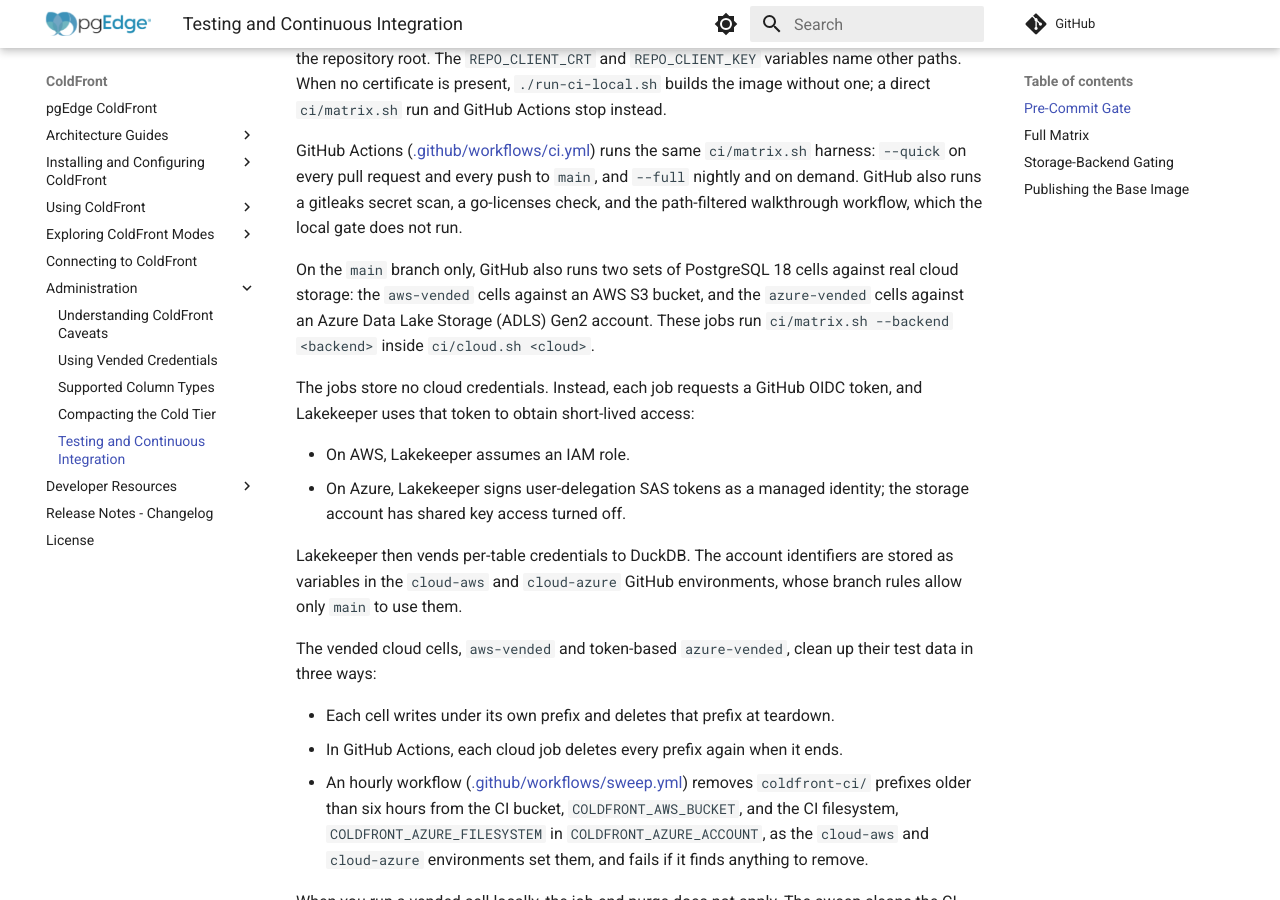
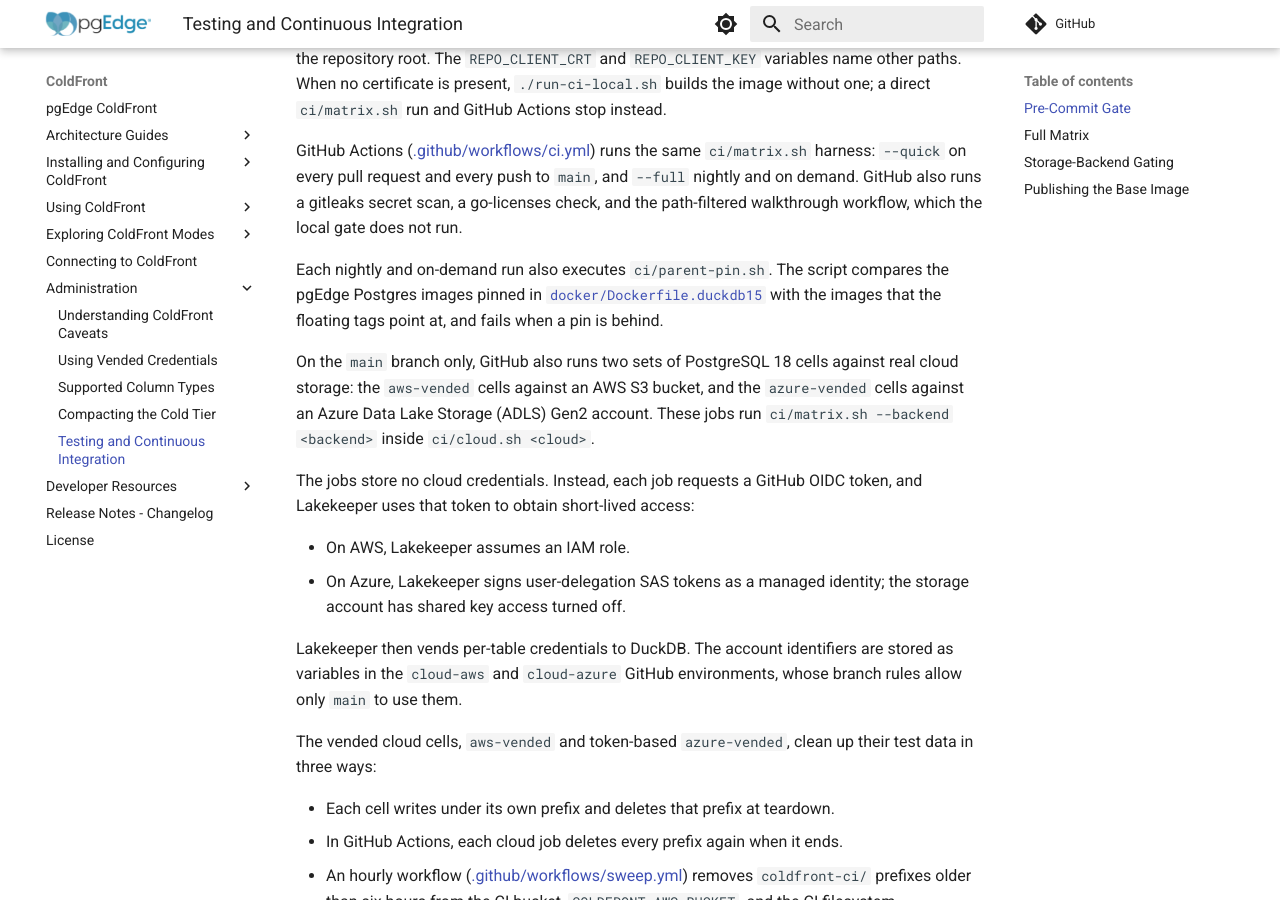
Before and after one commit to pgEdge/coldfront, an MkDocs documentation site: the page built from docs/testing_ci.md, in a window 1280 px wide and 900 px high, scrolled down 1522 px. Built offline with MkDocs 1.6.1 and Material for MkDocs 9.7.7, drawn with Linux system fonts in a browser that asks for light colours; comment, search, counter and statistics services are not loaded.

Commit message:
ci: fail the nightly run when a pinned pgEdge Postgres image is behind its floating tag

```diff
--- a/docs/testing_ci.md
+++ b/docs/testing_ci.md
@@ -81,6 +81,12 @@ runs the same `ci/matrix.sh` harness: `--quick` on every pull request and every
 push to `main`, and `--full` nightly and on demand. GitHub also runs a gitleaks
 secret scan, a go-licenses check, and the path-filtered walkthrough workflow,
 which the local gate does not run.
+
+Each nightly and on-demand run also executes `ci/parent-pin.sh`. The script
+compares the pgEdge Postgres images pinned in
+[`docker/Dockerfile.duckdb15`](https://github.com/pgEdge/ColdFront/blob/main/docker/Dockerfile.duckdb15)
+with the images that the floating tags point at, and fails when a pin is
+behind.
 
 On the `main` branch only, GitHub also runs two sets of PostgreSQL 18 cells
 against real cloud storage: the `aws-vended` cells against an AWS S3 bucket,
```
Also changed, not shown: 2 other files.
